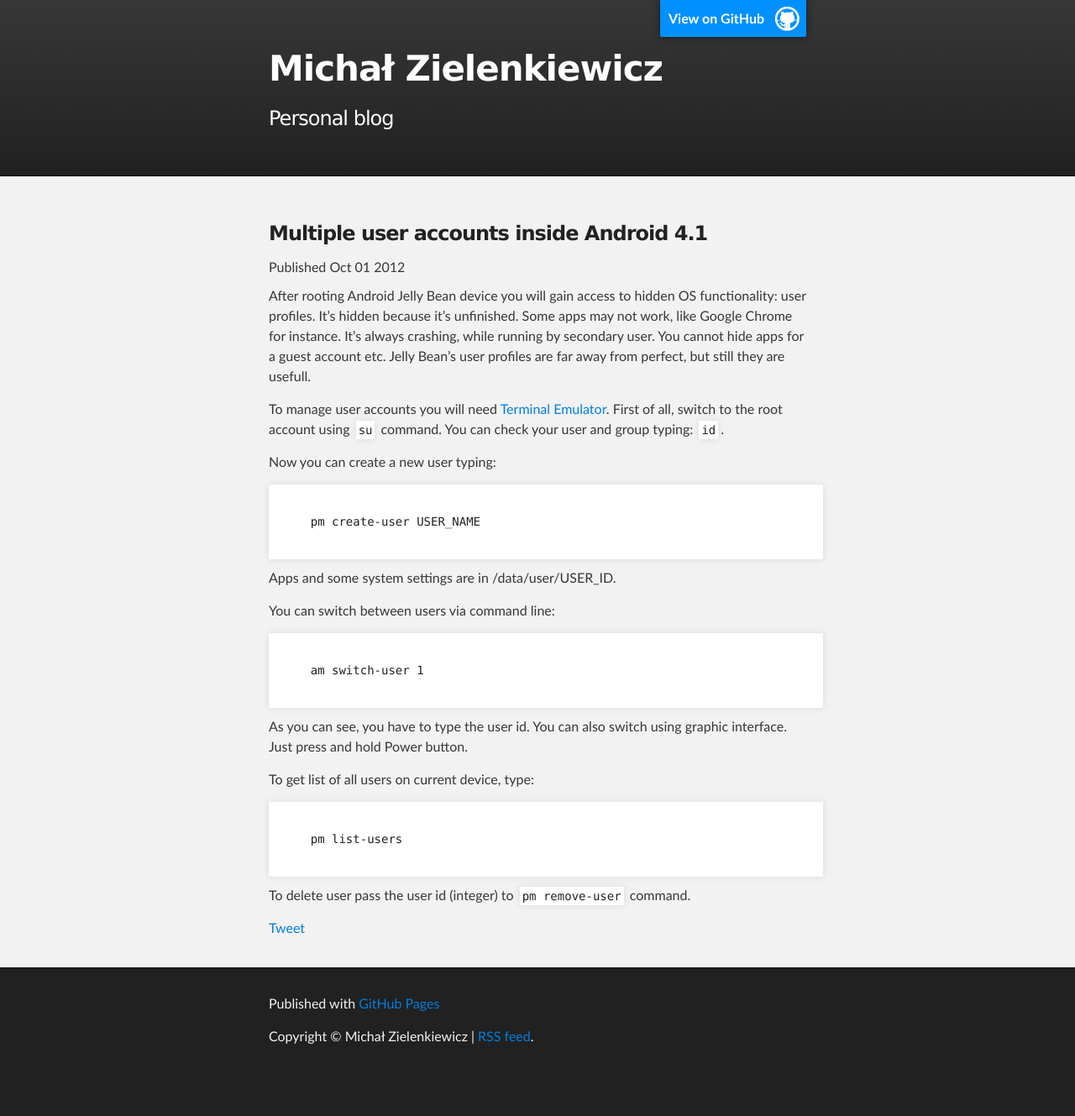
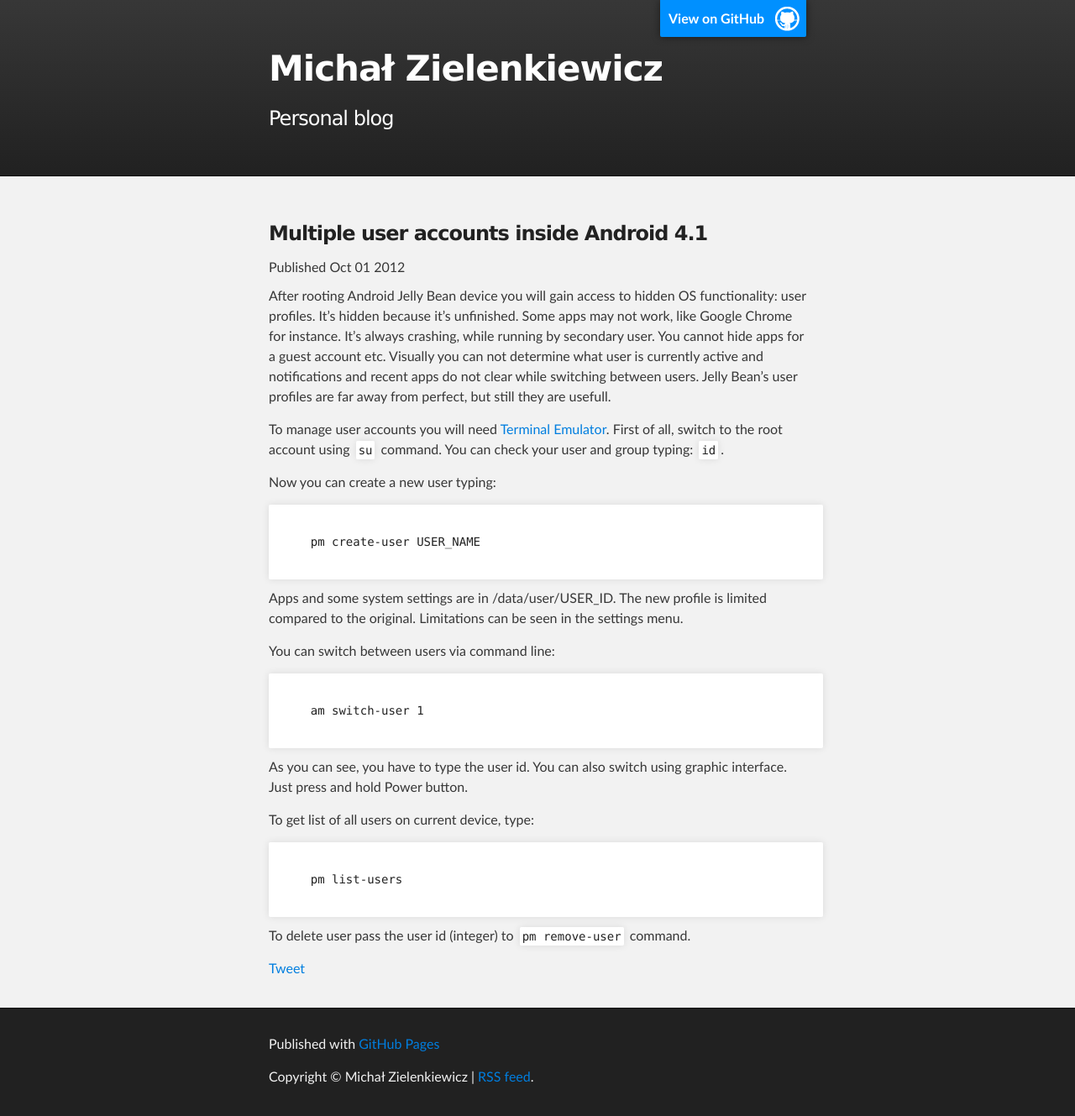
Before and after one commit to buberdds/buberdds.github.io, a Jekyll site: the page built from _posts/2012-10-01-Multiple_user_accounts_inside_Android_4_1.md, in a window 1280 px wide. Shown: the whole page at 84% size. Built offline with Jekyll 4.4.1, drawn with Linux system fonts in a browser that asks for light colours; Markdown is read by kramdown in place of the engine named in the settings; comment, search, counter and statistics services are not loaded; before the commit the page ends 1281 px from its top, so only the background shows below that.

Commit message:
post upd

```diff
--- a/_posts/2012-10-01-Multiple_user_accounts_inside_Android_4_1.md
+++ b/_posts/2012-10-01-Multiple_user_accounts_inside_Android_4_1.md
@@ -6,7 +6,8 @@ desc: Multiple user accounts inside Android 4.1
 
 After rooting Android Jelly Bean device you will gain access to hidden OS functionality: user profiles.
 It's hidden because it's unfinished. Some apps may not work, like Google Chrome for instance. It's always crashing,
-while running by secondary user. You cannot hide apps for a guest account etc.
+while running by secondary user. You cannot hide apps for a guest account etc. Visually you can not determine what user is currently active and
+notifications and recent apps do not clear while switching between users.
 Jelly Bean’s user profiles are far away from perfect, but still they are usefull.
 
 To manage user accounts you will need
@@ -21,6 +22,7 @@ Now you can create a new user typing:
 </code>
 </pre>
 Apps and some system settings are in /data/user/USER_ID.
+The new profile is limited compared to the original. Limitations can be seen in the settings menu.
 
 You can switch between users via command line:
 <pre>
```
